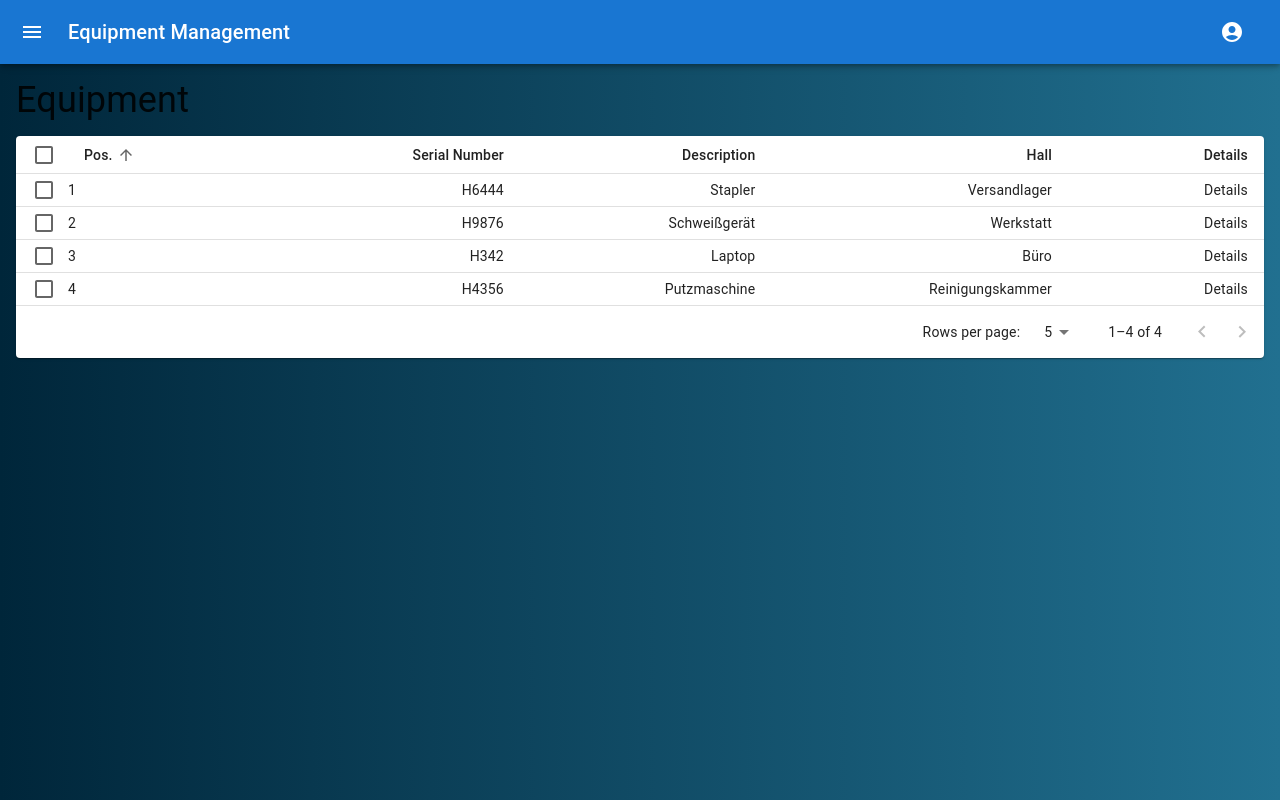
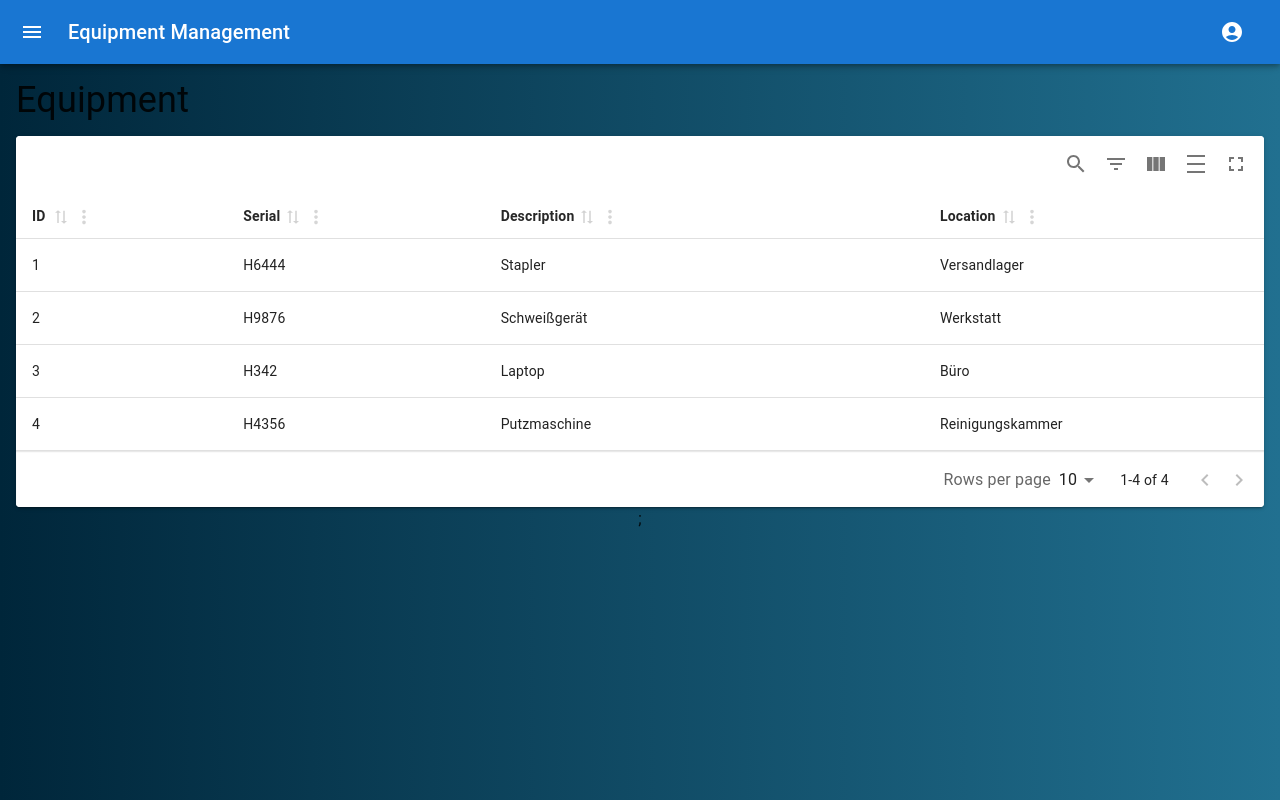
Before and after one commit to it231514/equipment-monitor, a Next.js app in the folder frontend/: page /equipment/list in a window 1280 px wide. Built offline with nearby package versions, Linux system fonts and the light colour scheme.

Commit message:
use an easier table implementation

```diff
--- a/frontend/app/equipment/list/table.tsx
+++ b/frontend/app/equipment/list/table.tsx
@@ -1,324 +1,52 @@
-import Box from "@mui/material/Box";
-import Checkbox from "@mui/material/Checkbox";
-import Paper from "@mui/material/Paper";
-import Table from "@mui/material/Table";
-import TableBody from "@mui/material/TableBody";
-import TableCell from "@mui/material/TableCell";
-import TableContainer from "@mui/material/TableContainer";
-import TableHead from "@mui/material/TableHead";
-import TablePagination from "@mui/material/TablePagination";
-import TableRow from "@mui/material/TableRow";
-import TableSortLabel from "@mui/material/TableSortLabel";
-import { visuallyHidden } from "@mui/utils";
-import * as React from "react";
+import { Box } from "@mui/material";
+import {
+  MaterialReactTable,
+  useMaterialReactTable,
+  type MRT_ColumnDef,
+} from "material-react-table";
+import { useMemo } from "react";
 import { EquipmentList, EquipmentListElement } from "../equipment.interface";
-
-function descendingComparator<T>(a: T, b: T, orderBy: keyof T) {
-  if (b[orderBy] < a[orderBy]) {
-    return -1;
-  }
-  if (b[orderBy] > a[orderBy]) {
-    return 1;
-  }
-  return 0;
-}
-
-type Order = "asc" | "desc";
-
-function getComparator<Key extends keyof any>(
-  order: Order,
-  orderBy: Key
-): (
-  a: { [key in Key]: number | string },
-  b: { [key in Key]: number | string }
-) => number {
-  return order === "desc"
-    ? (a, b) => descendingComparator(a, b, orderBy)
-    : (a, b) => -descendingComparator(a, b, orderBy);
-}
-
-// Since 2020 all major browsers ensure sort stability with Array.prototype.sort().
-// stableSort() brings sort stability to non-modern browsers (notably IE11). If you
-// only support modern browsers you can replace stableSort(exampleArray, exampleComparator)
-// with exampleArray.slice().sort(exampleComparator)
-function stableSort<T>(
-  array: readonly T[],
-  comparator: (a: T, b: T) => number
-) {
-  const stabilizedThis = array.map((el, index) => [el, index] as [T, number]);
-  stabilizedThis.sort((a, b) => {
-    const order = comparator(a[0], b[0]);
-    if (order !== 0) {
-      return order;
-    }
-    return a[1] - b[1];
-  });
-  return stabilizedThis.map((el) => el[0]);
-}
-
-interface HeadCell {
-  id: keyof EquipmentListElement | "actions";
-  label: string;
-  numeric: boolean;
-}
-
-const headCells: readonly HeadCell[] = [
-  {
-    id: "id",
-    numeric: false,
-    label: "Pos.",
-  },
-  {
-    id: "serial",
-    numeric: true,
-    label: "Serial Number",
-  },
-  {
-    id: "desc",
-    numeric: true,
-    label: "Description",
-  },
-  {
-    id: "loc",
-    numeric: true,
-    label: "Hall",
-  },
-  {
-    id: "actions",
-    numeric: true,
-    label: "Details",
-  },
-];
-
-interface EnhancedTableProps {
-  numSelected: number;
-  onRequestSort: (
-    event: React.MouseEvent<unknown>,
-    property: keyof EquipmentListElement
-  ) => void;
-  onSelectAllClick: (event: React.ChangeEvent<HTMLInputElement>) => void;
-  order: Order;
-  orderBy: string;
-  rowCount: number;
-}
-
-function EnhancedTableHead(props: EnhancedTableProps) {
-  const {
-    onSelectAllClick,
-    order,
-    orderBy,
-    numSelected,
-    rowCount,
-    onRequestSort,
-  } = props;
-  const createSortHandler =
-    (property: keyof EquipmentListElement) =>
-    (event: React.MouseEvent<unknown>) => {
-      onRequestSort(event, property);
-    };
-
-  return (
-    <TableHead>
-      <TableRow>
-        <TableCell padding="checkbox">
-          <Checkbox
-            color="primary"
-            indeterminate={numSelected > 0 && numSelected < rowCount}
-            checked={rowCount > 0 && numSelected === rowCount}
-            onChange={onSelectAllClick}
-            inputProps={{
-              "aria-label": "select all desserts",
-            }}
-          />
-        </TableCell>
-        {headCells.map((headCell) => (
-          <TableCell
-            key={headCell.id}
-            align={headCell.numeric ? "right" : "left"}
-            padding={"normal"}
-            sortDirection={orderBy === headCell.id ? order : false}
-          >
-            <TableSortLabel
-              active={orderBy === headCell.id}
-              direction={orderBy === headCell.id ? order : "asc"}
-              onClick={createSortHandler(headCell.id)}
-            >
-              {headCell.label}
-              {orderBy === headCell.id ? (
-                <Box component="span" sx={visuallyHidden}>
-                  {order === "desc" ? "sorted descending" : "sorted ascending"}
-                </Box>
-              ) : null}
-            </TableSortLabel>
-          </TableCell>
-        ))}
-      </TableRow>
-    </TableHead>
-  );
-}
 
 interface Props {
   tableData: EquipmentList;
 }
 
-export default function EnhancedTable({ tableData }: Props) {
-  const [order, setOrder] = React.useState<Order>("asc");
-  const [orderBy, setOrderBy] =
-    React.useState<keyof EquipmentListElement>("id");
-  const [selected, setSelected] = React.useState<readonly number[]>([]);
-  const [page, setPage] = React.useState(0);
-  const [dense, setDense] = React.useState(true);
-  const [rowsPerPage, setRowsPerPage] = React.useState(5);
-
-  console.log(tableData);
-
-  const handleRequestSort = (
-    event: React.MouseEvent<unknown>,
-    property: keyof EquipmentListElement
-  ) => {
-    const isAsc = orderBy === property && order === "asc";
-    setOrder(isAsc ? "desc" : "asc");
-    setOrderBy(property);
-  };
-
-  const handleSelectAllClick = (event: React.ChangeEvent<HTMLInputElement>) => {
-    if (event.target.checked) {
-      const newSelected = tableData.map((n) => n.id);
-      setSelected(newSelected);
-      return;
-    }
-    setSelected([]);
-  };
-
-  const handleClick = (event: React.MouseEvent<unknown>, id: number) => {
-    const selectedIndex = selected.indexOf(id);
-    let newSelected: readonly number[] = [];
-
-    if (selectedIndex === -1) {
-      newSelected = newSelected.concat(selected, id);
-    } else if (selectedIndex === 0) {
-      newSelected = newSelected.concat(selected.slice(1));
-    } else if (selectedIndex === selected.length - 1) {
-      newSelected = newSelected.concat(selected.slice(0, -1));
-    } else if (selectedIndex > 0) {
-      newSelected = newSelected.concat(
-        selected.slice(0, selectedIndex),
-        selected.slice(selectedIndex + 1)
-      );
-    }
-    setSelected(newSelected);
-  };
-
-  const handleChangePage = (event: unknown, newPage: number) => {
-    setPage(newPage);
-  };
-
-  const handleChangeRowsPerPage = (
-    event: React.ChangeEvent<HTMLInputElement>
-  ) => {
-    setRowsPerPage(parseInt(event.target.value, 10));
-    setPage(0);
-  };
-
-  const handleChangeDense = (event: React.ChangeEvent<HTMLInputElement>) => {
-    setDense(event.target.checked);
-  };
-
-  const isSelected = (id: number) => selected.indexOf(id) !== -1;
-
-  // Avoid a layout jump when reaching the last page with empty rows.
-  const emptyRows =
-    page > 0 ? Math.max(0, (1 + page) * rowsPerPage - tableData.length) : 0;
-
-  const visibleRows = React.useMemo(
-    () =>
-      stableSort(tableData, getComparator(order, orderBy)).slice(
-        page * rowsPerPage,
-        page * rowsPerPage + rowsPerPage
-      ),
-    [order, orderBy, page, rowsPerPage]
+export default function EquipmentTable({ tableData }: Props) {
+  //should be memoized or stable
+  const columns = useMemo<MRT_ColumnDef<EquipmentListElement>[]>(
+    () => [
+      {
+        accessorKey: "id",
+        header: "ID",
+        size: 10,
+      },
+      {
+        accessorKey: "serial",
+        header: "Serial",
+        size: 10,
+      },
+      {
+        accessorKey: "desc",
+        header: "Description",
+        size: 200,
+      },
+      {
+        accessorKey: "loc",
+        header: "Location",
+        size: 150,
+      },
+    ],
+    []
   );
 
+  const table = useMaterialReactTable({
+    columns,
+    data: tableData,
+  });
+
   return (
-    <Box sx={{ width: "100%" }}>
-      <Paper sx={{ width: "100%", mb: 2 }}>
-        <TableContainer>
-          <Table
-            sx={{ minWidth: 750 }}
-            aria-labelledby="tableTitle"
-            size={dense ? "small" : "medium"}
-          >
-            <EnhancedTableHead
-              numSelected={selected.length}
-              order={order}
-              orderBy={orderBy}
-              onSelectAllClick={handleSelectAllClick}
-              onRequestSort={handleRequestSort}
-              rowCount={tableData.length}
-            />
-            <TableBody>
-              {visibleRows.map((row, index) => {
-                const isItemSelected = isSelected(row.id);
-                const labelId = `enhanced-table-checkbox-${index}`;
-
-                return (
-                  <TableRow
-                    hover
-                    onClick={(event) => handleClick(event, row.id)}
-                    role="checkbox"
-                    aria-checked={isItemSelected}
-                    tabIndex={-1}
-                    key={row.id}
-                    selected={isItemSelected}
-                    sx={{ cursor: "pointer" }}
-                  >
-                    <TableCell padding="checkbox">
-                      <Checkbox
-                        color="primary"
-                        checked={isItemSelected}
-                        inputProps={{
-                          "aria-labelledby": labelId,
-                        }}
-                      />
-                    </TableCell>
-                    <TableCell
-                      component="th"
-                      id={labelId}
-                      scope="row"
-                      padding="none"
-                    >
-                      {row.id}
-                    </TableCell>
-                    <TableCell align="right">{row.serial}</TableCell>
-                    <TableCell align="right">{row.desc}</TableCell>
-                    <TableCell align="right">{row.loc}</TableCell>
-
-                    <TableCell align="right">Details</TableCell>
-                  </TableRow>
-                );
-              })}
-              {emptyRows > 0 && (
-                <TableRow
-                  style={{
-                    height: (dense ? 33 : 53) * emptyRows,
-                  }}
-                >
-                  <TableCell colSpan={6} />
-                </TableRow>
-              )}
-            </TableBody>
-          </Table>
-        </TableContainer>
-        <TablePagination
-          rowsPerPageOptions={[1, 5, 10, 25, 100]}
-          component="div"
-          count={tableData.length}
-          rowsPerPage={rowsPerPage}
-          page={page}
-          onPageChange={handleChangePage}
-          onRowsPerPageChange={handleChangeRowsPerPage}
-        />
-      </Paper>
+    <Box className="w-full">
+      <MaterialReactTable table={table} />;
     </Box>
   );
 }
--- a/frontend/package.json
+++ b/frontend/package.json
@@ -17,9 +17,11 @@
     "@mui/styled-engine-sc": "^6.0.0-alpha.12",
     "@mui/styles": "^5.15.6",
     "@mui/x-data-grid": "^6.19.1",
+    "@mui/x-date-pickers": "^7.3.2",
     "@nestjs/swagger": "^7.1.17",
     "axios": "^1.6.5",
     "class-validator": "^0.14.1",
+    "material-react-table": "^2.13.0",
     "next": "14.0.4",
     "query-string": "^8.1.0",
     "react": "^18",
```
Also changed, not shown: 2 other files (tests, documents, lock files or other folders).
